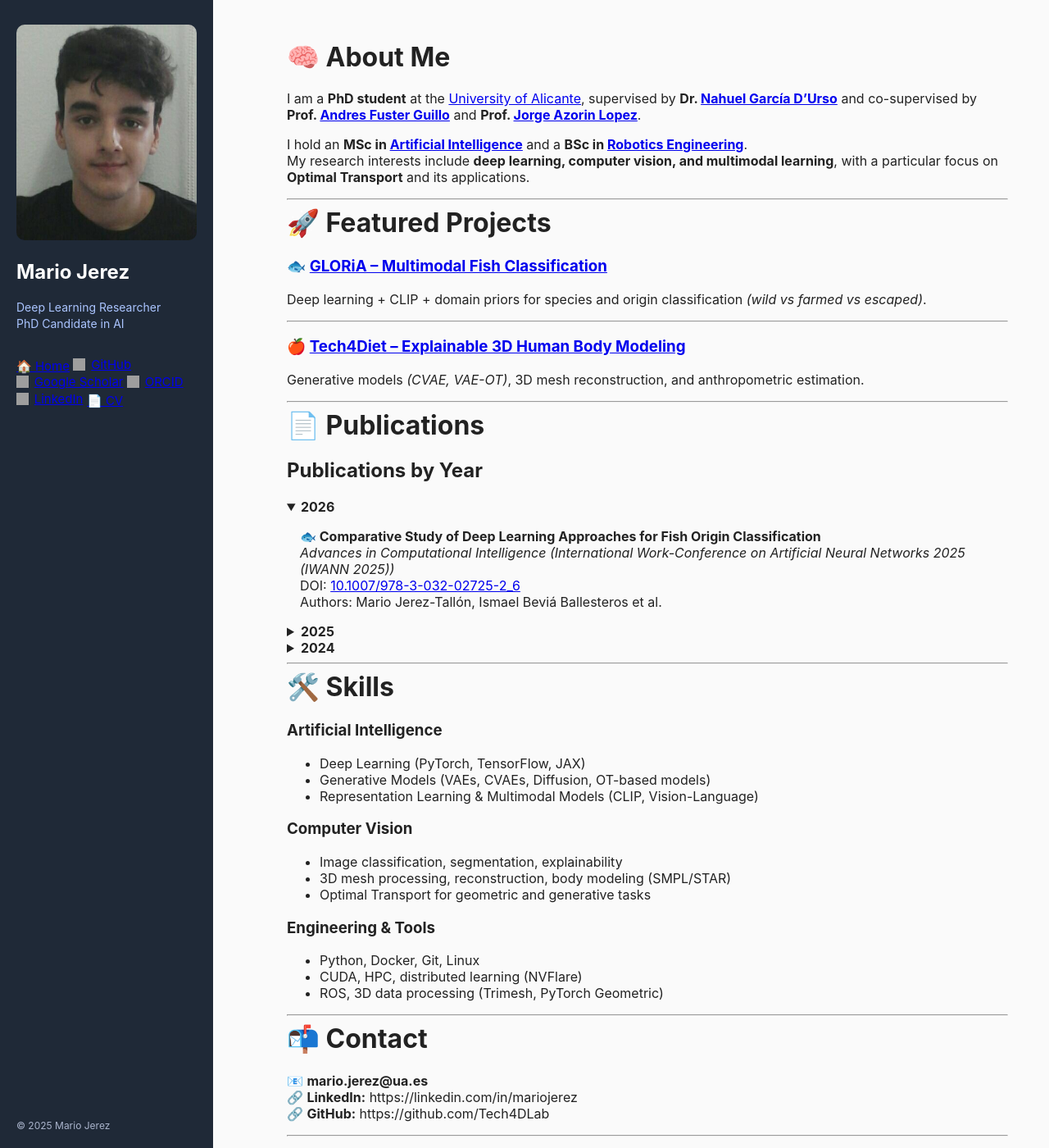
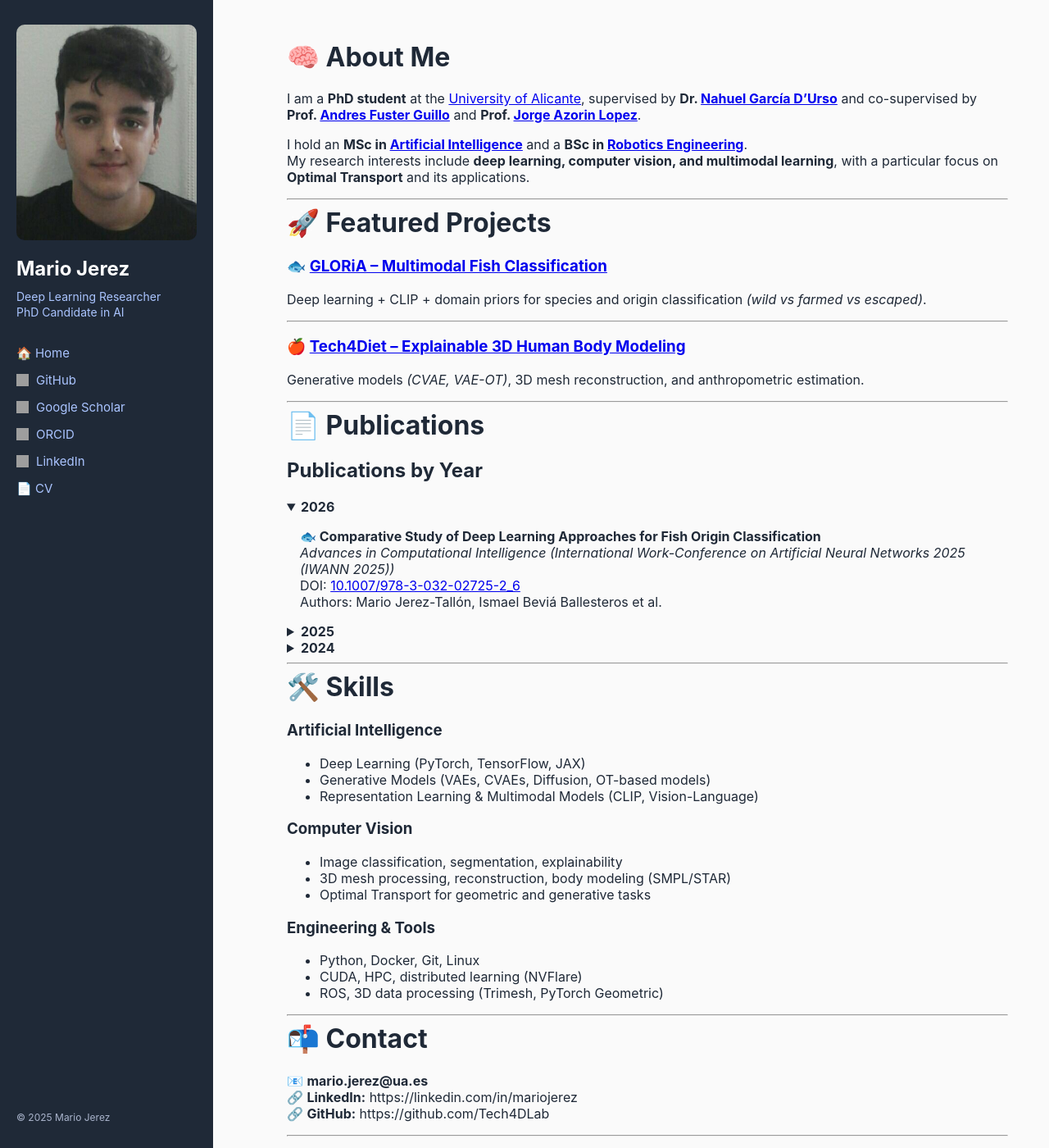
Before and after one commit to Mariojt72/Mariojt72.github.io, a Jekyll site: the page built from index.md, in a window 1280 px wide and 1400 px high. Shown: the whole window at 82% size. Built offline with Jekyll 4.4.1, drawn with Linux system fonts in a browser that asks for light colours; grey boxes are pictures that could not be loaded.

Commit message:
Update style.css

```diff
--- a/assets/css/style.css
+++ b/assets/css/style.css
@@ -1,71 +1,77 @@
-/* GENERAL --------------------------------------------------------*/
+/* GENERAL -------------------------------------------------------- */
 body {
   margin: 0;
-  font-family: -apple-system, BlinkMacSystemFont, "Segoe UI", Helvetica, Arial, sans-serif;
-  color: #222;
+  font-family: -apple-system, BlinkMacSystemFont, "Segoe UI",
+               Helvetica, Arial, sans-serif;
   background: #fafafa;
+  color: #1f2937;
 }
 
-/* SIDEBAR --------------------------------------------------------*/
+/* SIDEBAR -------------------------------------------------------- */
 .sidebar {
   position: fixed;
   top: 0;
   left: 0;
   width: 260px;
   height: 100%;
-  background: #1f2937; /* dark blue/gray */
+  background: #1f2937;
   padding: 30px 20px;
   box-sizing: border-box;
   color: white;
+  display: flex;
+  flex-direction: column;
 }
 
-.sidebar .name {
-  margin-top: 0;
+.name {
   font-size: 24px;
   font-weight: 700;
+  margin: 0;
 }
 
-.sidebar .role {
+.role {
   color: #aac4ff;
   font-size: 14px;
-  margin-bottom: 30px;
+  margin: 10px 0 30px 0;
   line-height: 1.4;
 }
 
+/* NAV LINKS ------------------------------------------------------ */
+.nav-links {
+  display: flex;
+  flex-direction: column;
+  gap: 14px;
+}
+
 .nav-links a {
-  display: inline-flex;
+  display: flex;
   align-items: center;
-  gap: 0.45em;
+  gap: 0.6em;
   font-size: 15px;
+  color: #aac4ff;
+  text-decoration: none;
+  transition: color 0.2s ease;
+}
+
+.nav-links a:hover {
+  color: #ffffff;
 }
 
 .nav-links .icon {
   width: 1em;
   height: 1em;
-  vertical-align: -0.125em;
-  border-radius: 0 !important;
-  background: none !important;
-  display: inline-block;
   flex-shrink: 0;
 }
 
+/* FOOTER --------------------------------------------------------- */
 .footer {
-  position: absolute;
-  bottom: 20px;
+  margin-top: auto;
   font-size: 12px;
   color: #aab4cc;
 }
 
-/* OPTIONAL PHOTO -------------------------------------------------*/
-.profile-pic {
-  width: 100%;
-  border-radius: 10px;
-  margin-bottom: 20px;
-}
-
-/* CONTENT --------------------------------------------------------*/
+/* CONTENT -------------------------------------------------------- */
 .content {
-  margin-left: 300px;   /* pushes content to the right */
+  margin-left: 300px;
   padding: 50px;
   max-width: 900px;
 }
@@ -75,7 +81,23 @@ body {
   margin-top: 0;
 }
 
-.content img {
-  max-width: 100%;
+/* OPTIONAL PHOTO ------------------------------------------------- */
+.profile-pic {
+  width: 100%;
   border-radius: 10px;
+  margin-bottom: 20px;
 }
+
+/* RESPONSIVE ----------------------------------------------------- */
+@media (max-width: 768px) {
+  .sidebar {
+    position: static;
+    width: 100%;
+    height: auto;
+  }
+
+  .content {
+    margin-left: 0;
+    padding: 30px;
+  }
+}
```
